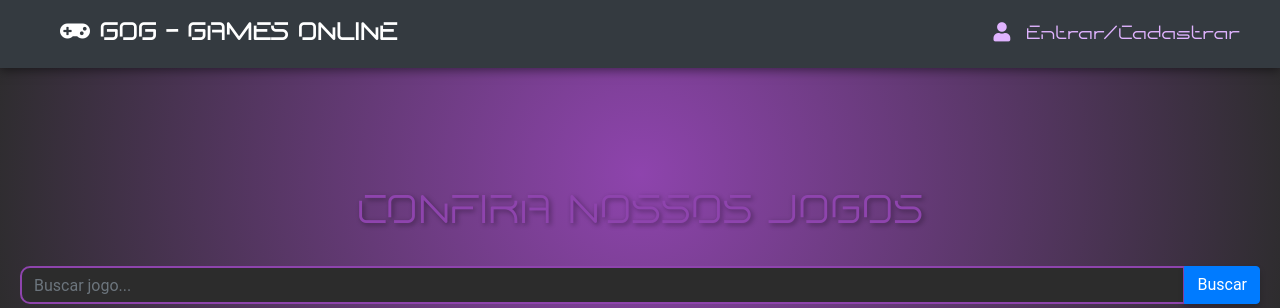
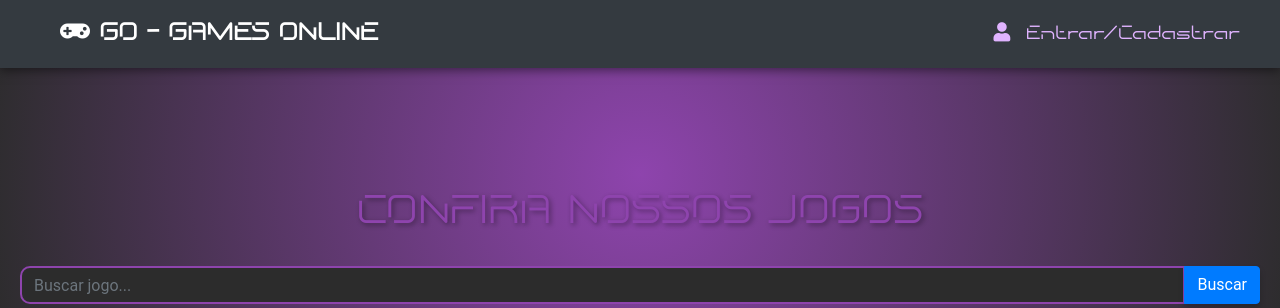
Before and after one commit to EnzoCorainiBarbieri/GOG-SITE, a Flask app: page / in a window 1280 px wide. Shown: the top 308 px of the page. Run offline with Flask 3, Linux system fonts and the light colour scheme; data that the repository does not hold is empty; some libraries are stand-ins or nearby versions.

Commit message:
mudança de nome

```diff
--- a/templates/cadastro.html
+++ b/templates/cadastro.html
@@ -13,7 +13,7 @@
 
     <nav class="navbar navbar-expand-lg navbar-dark bg-dark">
         <a style="font-family: Mindcontrol;" class="navbar-brand ml-4" href="/">
-            <i class="fas fa-gamepad"></i> GOG - GAMES ONLINE
+            <i class="fas fa-gamepad"></i> GO - GAMES ONLINE
         </a>
         <button class="navbar-toggler" type="button" data-toggle="collapse" data-target="#navbarNav" aria-controls="navbarNav" aria-expanded="false" aria-label="Alternar navegação">
             <span class="navbar-toggler-icon"></span>
--- a/templates/carrinho.html
+++ b/templates/carrinho.html
@@ -12,7 +12,7 @@
 
     <nav class="navbar navbar-expand-lg navbar-dark bg-dark">
         <a style="font-family: Mindcontrol;" class="navbar-brand ml-4" href="/">
-            <i class="fas fa-gamepad"></i> GOG - GAMES ONLINE
+            <i class="fas fa-gamepad"></i> GO - GAMES ONLINE
         </a>
         <button class="navbar-toggler" type="button" data-toggle="collapse" data-target="#navbarNav" aria-controls="navbarNav" aria-expanded="false" aria-label="Alternar navegação">
             <span class="navbar-toggler-icon"></span>
--- a/templates/detalhes_jogo.html
+++ b/templates/detalhes_jogo.html
@@ -12,7 +12,7 @@
 
     <nav class="navbar navbar-expand-lg navbar-dark bg-dark">
         <a style="font-family: Mindcontrol;" class="navbar-brand ml-4" href="/">
-            <i class="fas fa-gamepad"></i> GOG - GAMES ONLINE
+            <i class="fas fa-gamepad"></i> GO - GAMES ONLINE
         </a>
         <button class="navbar-toggler" type="button" data-toggle="collapse" data-target="#navbarNav" aria-controls="navbarNav" aria-expanded="false" aria-label="Alternar navegação">
             <span class="navbar-toggler-icon"></span>
--- a/templates/index.html
+++ b/templates/index.html
@@ -12,7 +12,7 @@
 <body>
     <nav class="navbar navbar-expand-lg navbar-dark bg-dark">
         <a style="font-family: Mindcontrol;" class="navbar-brand ml-4" href="/">
-            <i class="fas fa-gamepad"></i> GOG - GAMES ONLINE
+            <i class="fas fa-gamepad"></i> GO - GAMES ONLINE
         </a>
         <button class="navbar-toggler" type="button" data-toggle="collapse" data-target="#navbarNav" aria-controls="navbarNav" aria-expanded="false" aria-label="Alternar navegação">
             <span class="navbar-toggler-icon"></span>
--- a/templates/login.html
+++ b/templates/login.html
@@ -13,7 +13,7 @@
 
     <nav class="navbar navbar-expand-lg navbar-dark bg-dark">
         <a style="font-family: Mindcontrol;" class="navbar-brand ml-4" href="/">
-            <i class="fas fa-gamepad"></i> GOG - GAMES ONLINE
+            <i class="fas fa-gamepad"></i> GO - GAMES ONLINE
         </a>
         <button class="navbar-toggler" type="button" data-toggle="collapse" data-target="#navbarNav" aria-controls="navbarNav" aria-expanded="false" aria-label="Alternar navegação">
             <span class="navbar-toggler-icon"></span>
--- a/templates/perfil.html
+++ b/templates/perfil.html
@@ -11,7 +11,7 @@
 <body>
     <nav class="navbar navbar-expand-lg navbar-dark bg-dark">
         <a style="font-family: Mindcontrol;" class="navbar-brand ml-4" href="/">
-            <i class="fas fa-gamepad"></i> GOG - GAMES ONLINE
+            <i class="fas fa-gamepad"></i> GO - GAMES ONLINE
         </a>
         <button class="navbar-toggler" type="button" data-toggle="collapse" data-target="#navbarNav" aria-controls="navbarNav" aria-expanded="false" aria-label="Alternar navegação">
             <span class="navbar-toggler-icon"></span>
--- a/templates/suporte.html
+++ b/templates/suporte.html
@@ -14,7 +14,7 @@
     <!-- Navbar -->
 <nav class="navbar navbar-expand-lg navbar-dark bg-dark">
     <a style="font-family: Mindcontrol;" class="navbar-brand ms-4" href="/">
-        <i class="fas fa-gamepad"></i> GOG - GAMES ONLINE
+        <i class="fas fa-gamepad"></i> GO - GAMES ONLINE
     </a>
     <button class="navbar-toggler" type="button" data-bs-toggle="collapse" data-bs-target="#navbarNav" aria-controls="navbarNav" aria-expanded="false" aria-label="Alternar navegação">
         <span class="navbar-toggler-icon"></span>
```
